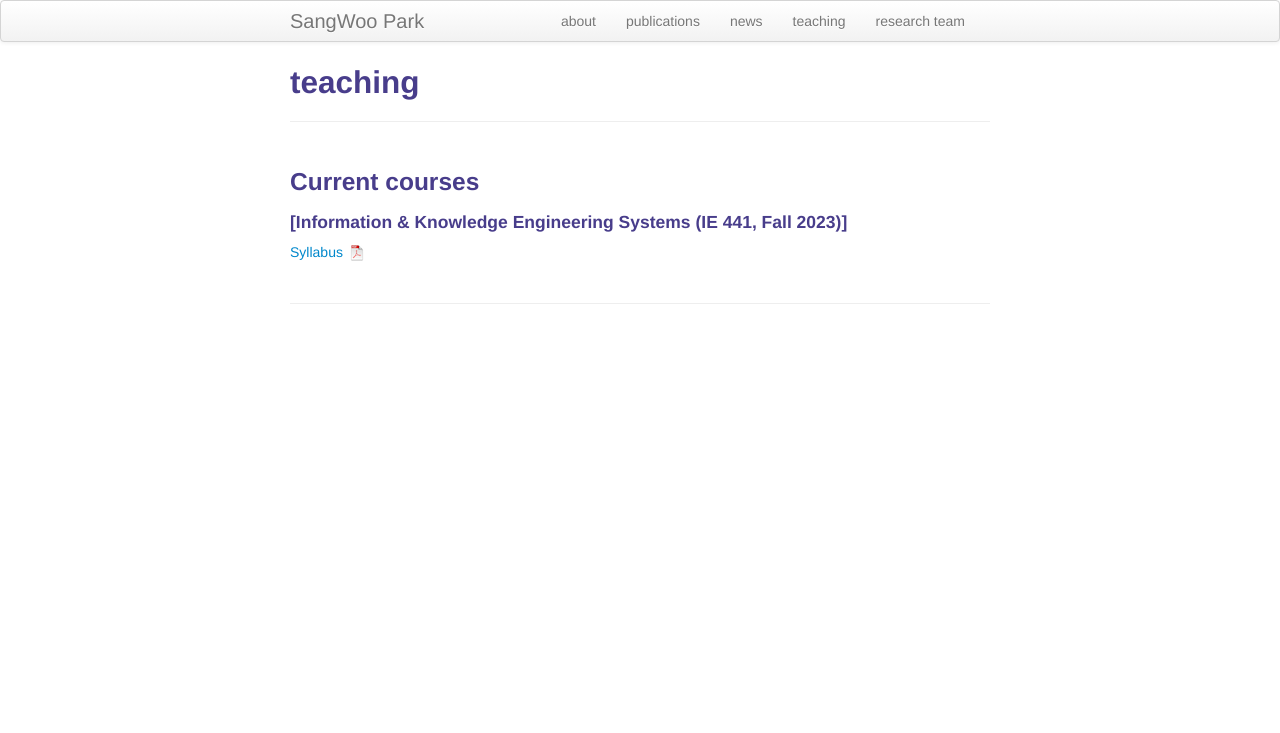
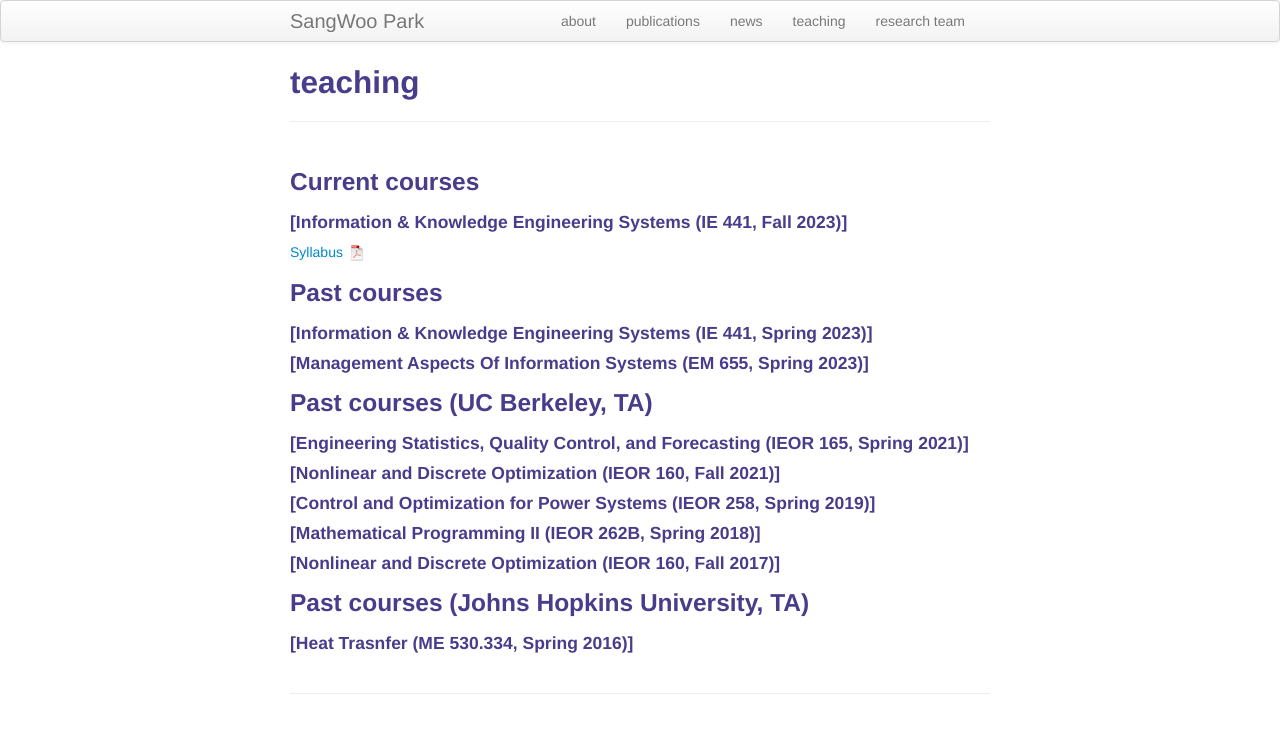
Before and after one commit to sangwoopark-njit/sangwoopark-njit.github.io, a Jekyll site: the page built from teaching.md, in a window 1280 px wide. Shown: the top 733 px of the page. Built offline with Jekyll 4.4.1, drawn with Linux system fonts in a browser that asks for light colours.

Commit message:
Update teaching.md

```diff
--- a/teaching.md
+++ b/teaching.md
@@ -20,3 +20,18 @@ description: SangWoo Park's teaching
 
 #### [Information & Knowledge Engineering Systems (IE 441, Fall 2023)]
 <a href="{{ BASE_PATH }}/IE441_syllabus.pdf" target="_blank">Syllabus <img src="icons16/pdf-icon.png" alt="PDF" /></a>
+
+### <a name="past"></a>Past courses
+
+#### [Information & Knowledge Engineering Systems (IE 441, Spring 2023)]
+#### [Management Aspects Of Information Systems (EM 655, Spring 2023)]
+
+### <a name="past"></a>Past courses (UC Berkeley, TA)
+#### [Engineering Statistics, Quality Control, and Forecasting (IEOR 165, Spring 2021)]
+#### [Nonlinear and Discrete Optimization (IEOR 160, Fall 2021)]
+#### [Control and Optimization for Power Systems (IEOR 258, Spring 2019)]
+#### [Mathematical Programming II (IEOR 262B, Spring 2018)]
+#### [Nonlinear and Discrete Optimization (IEOR 160, Fall 2017)]
+
+### <a name="past"></a>Past courses (Johns Hopkins University, TA)
+#### [Heat Trasnfer (ME 530.334, Spring 2016)]
```
